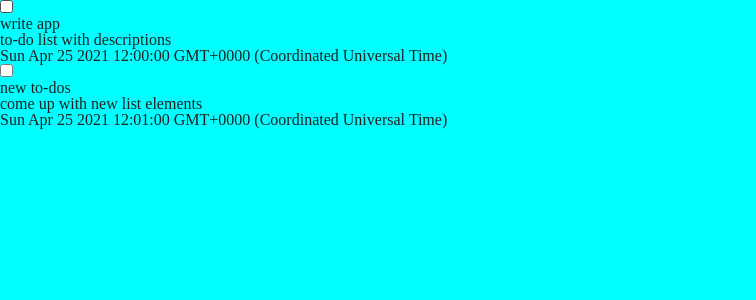
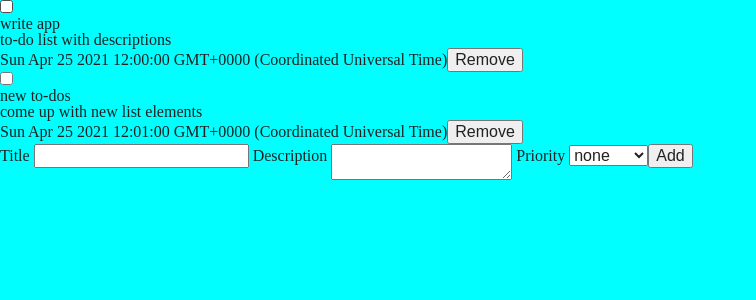
Before and after one commit to Akella13/pulkovo, a Vue app: page / in a window 1280 px wide. Shown: the top 300 px of the page, without its empty margins (0-756 px from the left). Built offline with nearby package versions, Linux system fonts and the light colour scheme.

Commit message:
feat: <Add>

```diff
--- a/src/App.vue
+++ b/src/App.vue
@@ -1,16 +1,19 @@
 <template>
   <div id="app">
     <List />
+    <Add />
   </div>
 </template>
 
 <script>
 import List from '@/components/List';
+import Add from '@/components/Add';
 
 export default {
   name: 'App',
   components: {
     List,
+    Add,
   },
 }
 </script>
--- /dev/null
+++ b/src/components/Add.vue
@@ -0,0 +1,50 @@
+<template>
+  <form @submit.prevent="Submit">
+    <label>
+      Title
+      <input type="text" v-model="title">
+    </label>
+    <label>
+      Description
+      <textarea v-model="desc"></textarea>
+    </label>
+    <label>
+      Priority
+      <select v-model="priority">
+        <option v-for="(label, index) in priorityRange" :key="label" :value="index">
+          {{ label }}
+        </option>
+      </select>
+    </label>
+    <button type="submit">Add</button>
+  </form>
+</template>
+
+<script>
+export default {
+  data() {
+    return {
+      title: '',
+      desc: '',
+      priority: 0,
+      priorityRange: [
+        'none',
+        'low',
+        'medium',
+        'high',
+      ]
+    };
+  },
+  methods: {
+    Submit() {
+      this.$emit('addElement', {
+        title: this.title,
+        desc: this.desc,
+        priority: this.priority,
+        date: Date(),
+        done: false,
+      })
+    },
+  },
+}
+</script>
--- a/src/components/List.vue
+++ b/src/components/List.vue
@@ -1,10 +1,11 @@
 <template>
   <ul>
-    <li v-for="el in list" :key="el.name">
+    <li v-for="el in list" :key="el.title">
       <input type="checkbox" v-model="el.done">
-      <h3>{{ el.name }}</h3>
+      <h3>{{ el.title }}</h3>
       <p>{{ el.desc }}</p>
       <span>{{ el.date }}</span>
+      <button @click="Remove(el.title)">Remove</button>
     </li>
   </ul>
 </template>
@@ -15,14 +16,14 @@ export default {
     return {
       list: [
         {
-          name: 'write app',
+          title: 'write app',
           desc: 'to-do list with descriptions',
           date: new Date(2021, 3, 25, 12, 0, 0),
           priority: 1,
           done: false,
         },
         {
-          name: 'new to-dos',
+          title: 'new to-dos',
           desc: 'come up with new list elements',
           date: new Date(2021, 3, 25, 12, 1, 0),
           priority: 2,
@@ -31,5 +32,10 @@ export default {
       ],
     };
   },
+  methods: {
+    Remove(str) {
+      this.list = this.list.filter(({ title }) => title !== str);
+    },
+  },
 }
 </script>
```
